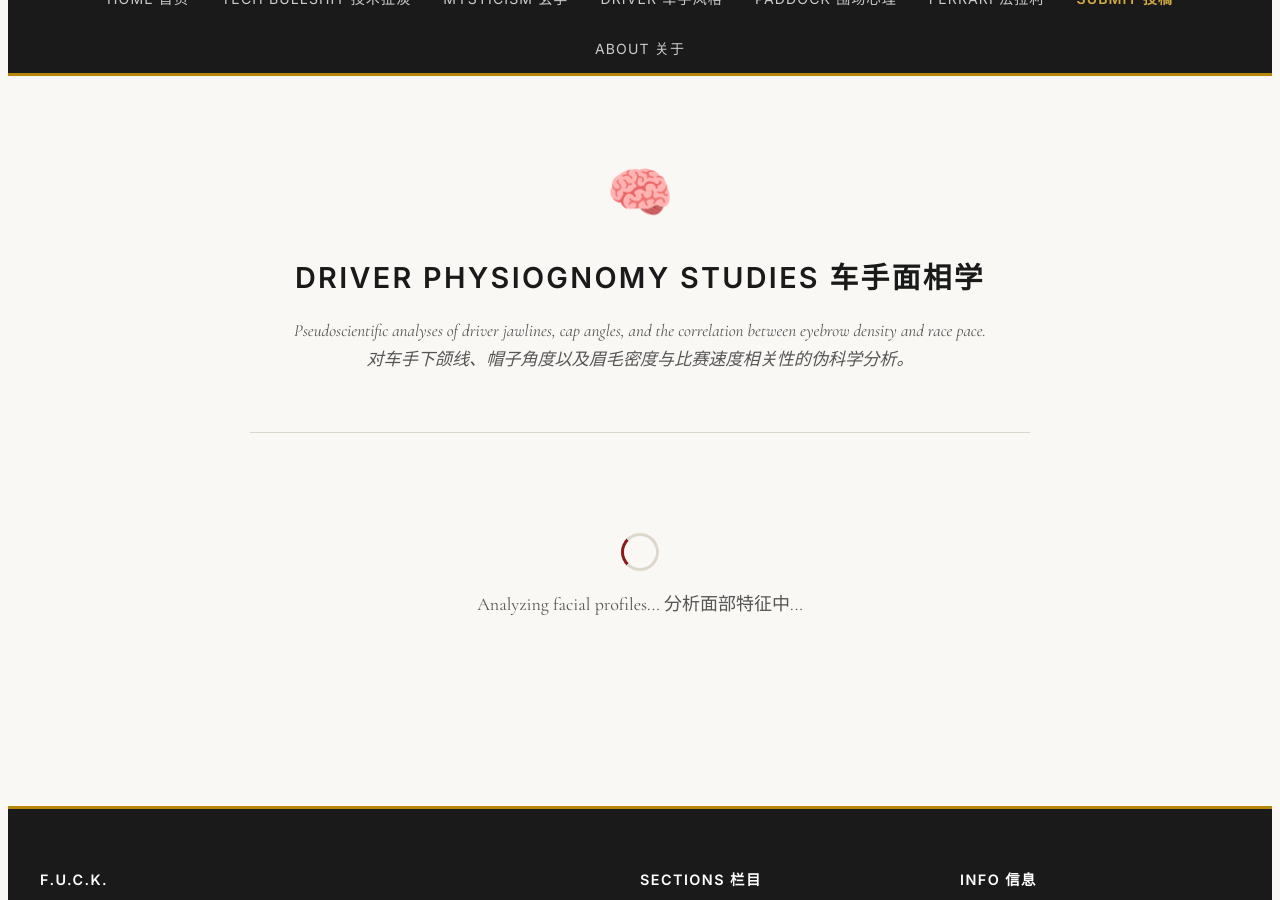
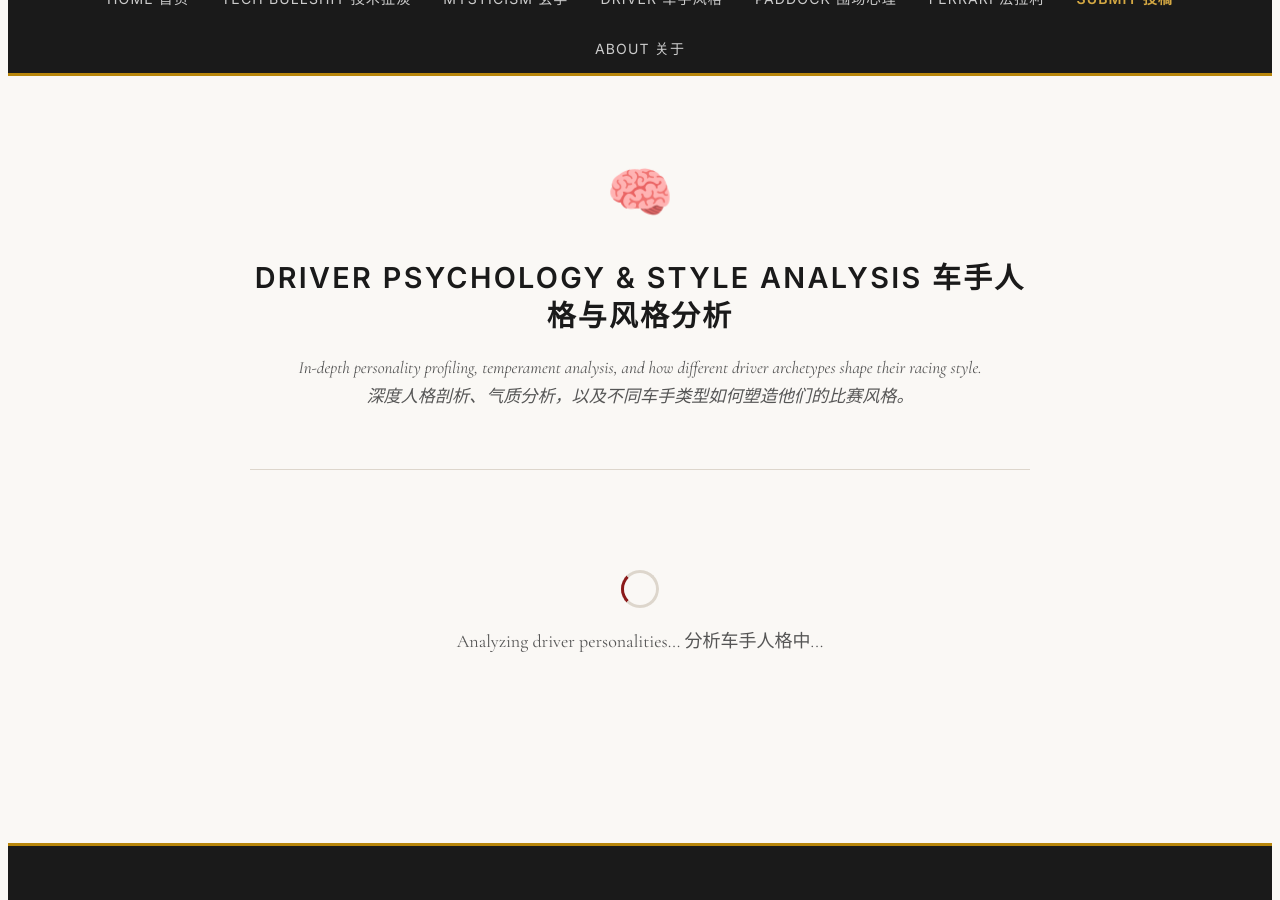
Before and after one commit to ashley0-926/fuck-journal, a Jekyll site: the page built from categories/driver-physiognomy-studies.html, in a window 1280 px wide and 900 px high, scrolled down 335 px. Built offline with Jekyll 4.4.1, drawn with Linux system fonts in a browser that asks for light colours.

Commit message:
Add paddock psychology section 新增围场心理学栏目

```diff
--- a/categories/driver-physiognomy-studies.html
+++ b/categories/driver-physiognomy-studies.html
@@ -1,24 +1,24 @@
 ---
 layout: default
-title: Driver Physiognomy Studies 车手面相学
-category: Driver Physiognomy Studies
+title: Driver Psychology & Style 车手人格与风格
+category: Driver Psychology & Style Analysis
 ---
 
 <div class="page-content category-page">
   <div class="category-header">
     <span class="category-icon">🧠</span>
-    <h1>Driver Physiognomy Studies 车手面相学</h1>
-    <p class="category-description">Pseudoscientific analyses of driver jawlines, cap angles, and the correlation between eyebrow density and race pace.<br>对车手下颌线、帽子角度以及眉毛密度与比赛速度相关性的伪科学分析。</p>
+    <h1>Driver Psychology & Style Analysis 车手人格与风格分析</h1>
+    <p class="category-description">In-depth personality profiling, temperament analysis, and how different driver archetypes shape their racing style.<br>深度人格剖析、气质分析，以及不同车手类型如何塑造他们的比赛风格。</p>
   </div>
 
   <div class="articles-loading" id="articles-loading">
     <div class="loading-spinner"></div>
-    <p>Analyzing facial profiles... 分析面部特征中...</p>
+    <p>Analyzing driver personalities... 分析车手人格中...</p>
   </div>
   <div class="articles-list" id="articles-list">
   </div>
 </div>
 
 <script>
-  window.categoryFilter = "Driver Physiognomy Studies";
+  window.categoryFilter = "Driver Psychology & Style Analysis";
 </script>
```
